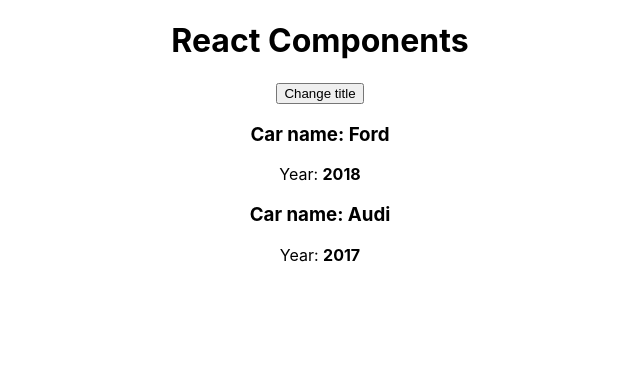
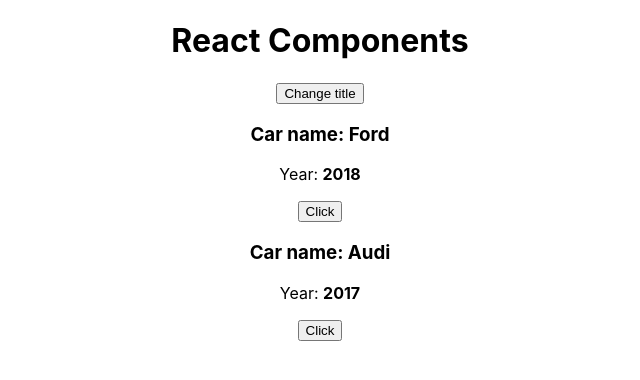
Before and after one commit to alexeysorok/ReactJS-Tutorial, a React (Create React App) app in the folder react-theory/: page / in a window 1280 px wide. Shown: the top 380 px of the page, without its empty margins (320-960 px from the left). Built offline with nearby package versions, Linux system fonts and the light colour scheme.

Commit message:
Передача парметров в функцию

```diff
--- a/react-theory/src/App.js
+++ b/react-theory/src/App.js
@@ -21,7 +21,7 @@
     const  oldTitle = this.state.pageTitle
     const newTitle = oldTitle + '(changed)'
     this.setState(
-      {pageTitle: newTitle}
+      {pageTitle: newTitle} // заново будет вызван render
     )
   }
 
@@ -43,7 +43,10 @@
 
 
 
-       <Car name={cars[0].name} year={cars[0].year}/>
+       <Car
+        name={cars[0].name}
+        year={cars[0].year}
+        onChangeTitle={this.changeTitleHandle}/>
        <Car name={'Audi'} year={2017}/>
 
 
--- a/react-theory/src/Car/Car.js
+++ b/react-theory/src/Car/Car.js
@@ -26,7 +26,7 @@
     <div>
      <h3>Car name: {props.name}</h3>
      <p>Year: <strong>{props.year}</strong> </p>
-     {/* { props.children } */}
+     <button onClick={props.onChangeTitle}>Click</button>
 
     </div>
 )
```
